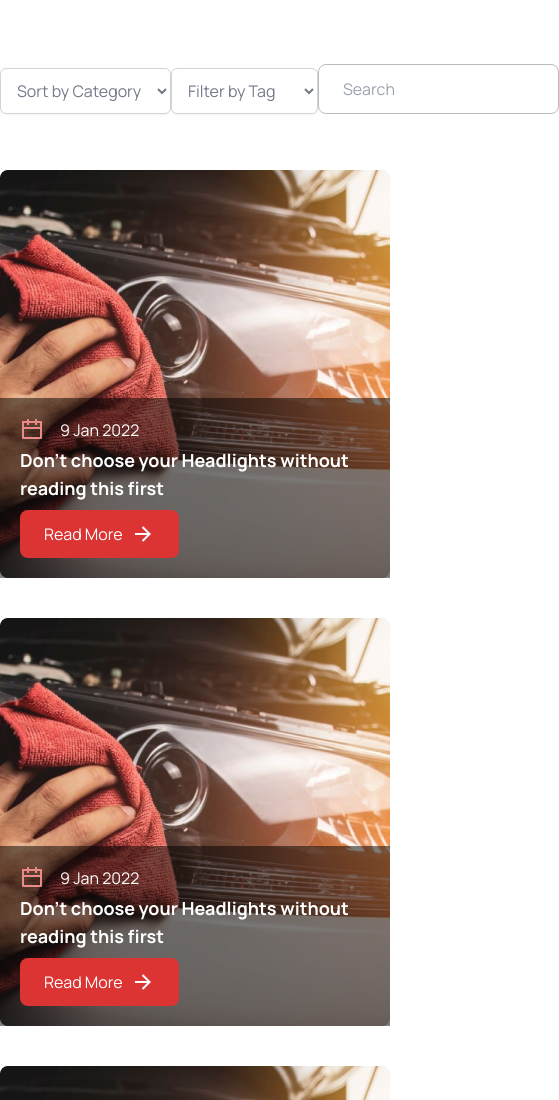
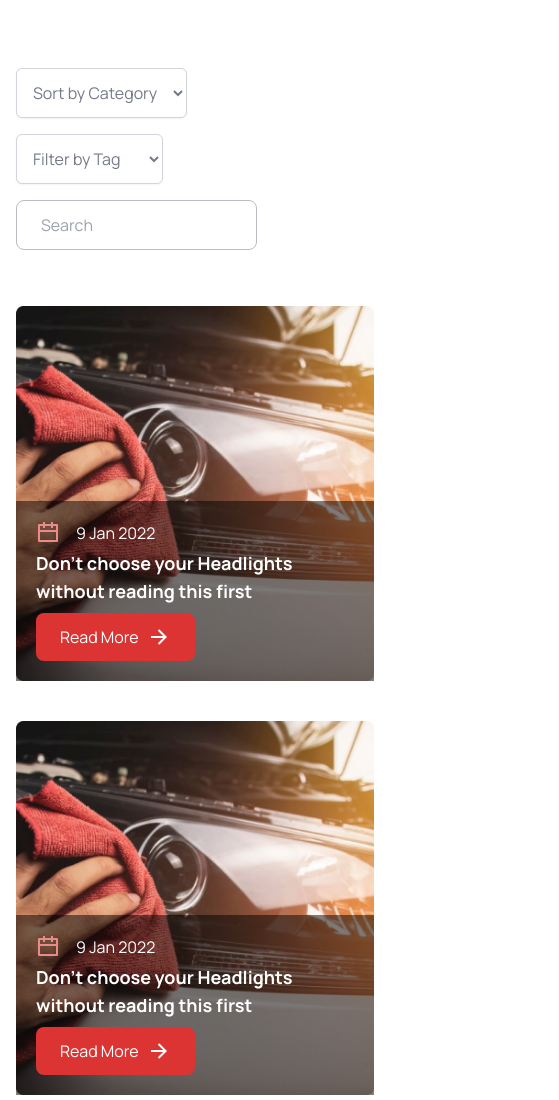
Before and after one commit to Yoodule/carifex, a website: page src/blog.html in a window 390 px wide. Shown: the top 1100 px of the page, 559 px wide, since content can reach past the window. Drawn offline with nearby package versions, Linux system fonts and the light colour scheme.

Commit message:
responsive blog pages

```diff
--- a/src/blog.html
+++ b/src/blog.html
@@ -9,22 +9,21 @@
     </head>
 
     <body x-data="{ showModal: false, grid: true }">
-        <main class="container mx-auto py-12">
-
-            <section class="flex justify-between py-4">
+        <main class="container mx-auto py-12 px-4">
+            <section class="flex flex-col md:flex-row space-y-4 md:space-y-0 justify-between py-4">
                 <select
-                    class="mt-1 block w-60 px-3 border border-gray-300 bg-white rounded-md shadow-sm focus:outline-none focus:ring-indigo-500 text-[#757A89] focus:border-indigo-500 sm:text-sm">
+                    class="mt-1 block w-fit md:w-60 py-3 px-3 border border-gray-300 bg-white rounded-md shadow-sm focus:outline-none focus:ring-indigo-500 text-[#757A89] focus:border-indigo-500 sm:text-sm">
                     <option value="1">Sort by Category</option>
                     <option value="2">Sort by Type</option>
                 </select>
 
                 <select
-                    class="mt-1 block w-60 px-3 border border-gray-300 bg-white rounded-md shadow-sm focus:outline-none focus:ring-indigo-500 text-[#757A89] focus:border-indigo-500 sm:text-sm">
+                    class="mt-1 block w-fit md:w-60 py-3 px-3 border border-gray-300 bg-white rounded-md shadow-sm focus:outline-none focus:ring-indigo-500 text-[#757A89] focus:border-indigo-500 sm:text-sm">
                     <option value="1">Filter by Tag</option>
                     <option value="2">Filter by Color</option>
                 </select>
 
-                <input class="border py-3 px-6 rounded-lg border-[#BABCC4]" type="text" name=""
+                <input class="border py-3 w-fit px-6 rounded-lg border-[#BABCC4]" type="text" name=""
                     placeholder="Search">
             </section>
 
```
Also changed, not shown: src/blog-view.html (+1 -1 lines), dist/index.css.
